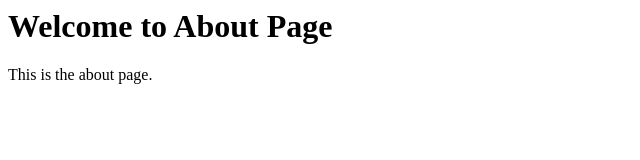
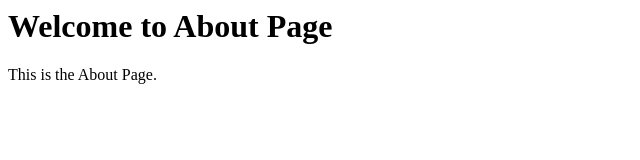
Before and after one commit to kent2cky/LearnGit, a plain HTML site: page about.html in a window 1280 px wide. Shown: the full height of the page, 0-640 px from the left. Drawn offline with Linux system fonts and the light colour scheme.

Commit message:
capitalize changes II

```diff
--- a/about.html
+++ b/about.html
@@ -7,7 +7,7 @@
 
 <body>
     <h1>Welcome to About Page</h1>
-    <p>This is the about page.</p>
+    <p>This is the About Page.</p>
 </body>
 
 </html>
```
